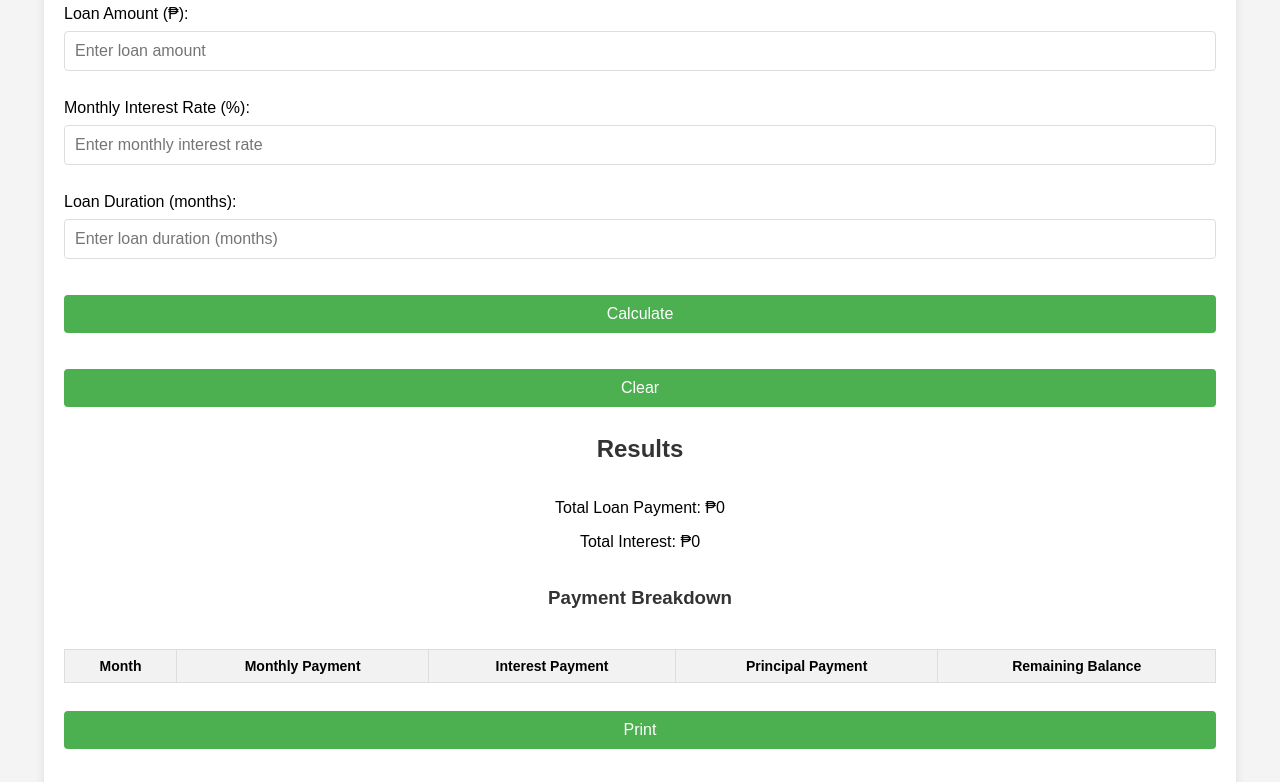
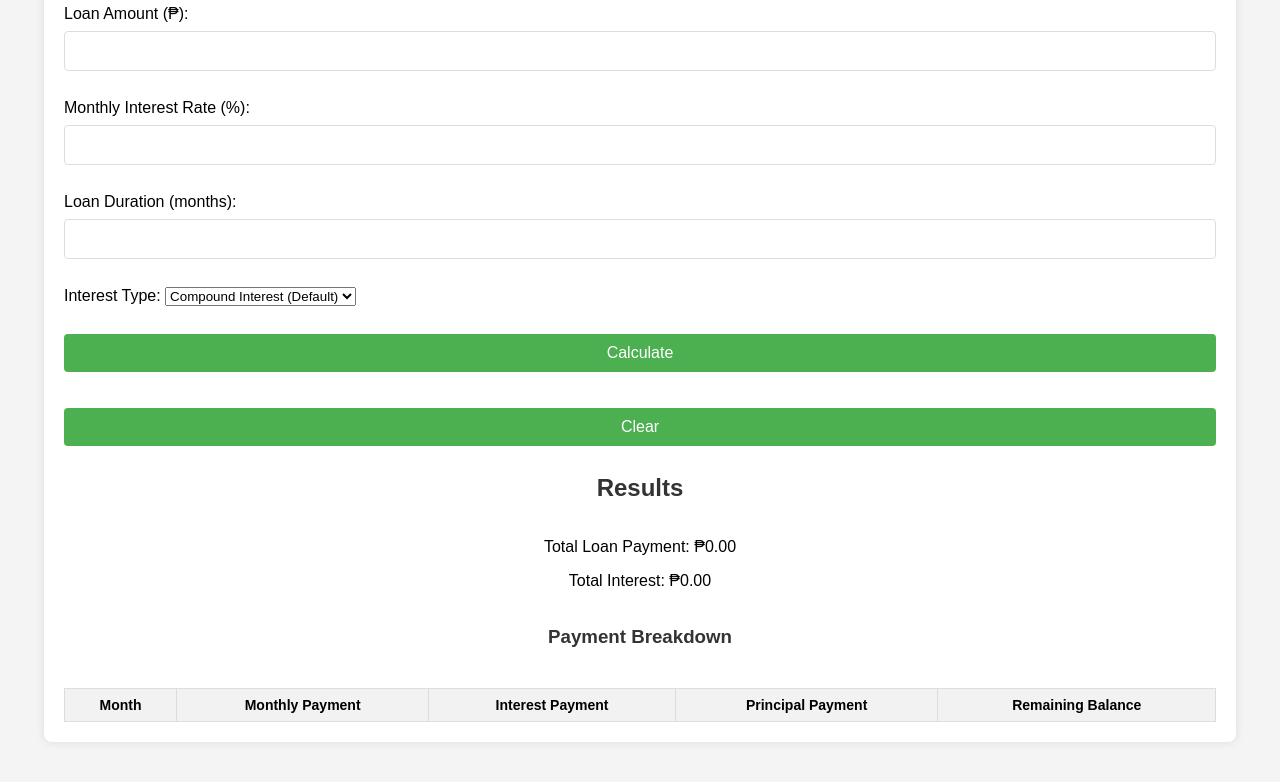
Before and after one commit to 08neXus/08nexus.github.io, a plain HTML site: page index.html in a window 1280 px wide. Shown: the part 92-874 px from the top of the page. Drawn offline with Linux system fonts and the light colour scheme.

Commit message:
Update index.html

```diff
--- a/index.html
+++ b/index.html
@@ -1,31 +1,38 @@
 <!DOCTYPE html>
 <html lang="en">
 <head>
-  <meta charset="UTF-8">
-  <meta name="viewport" content="width=device-width, initial-scale=1.0">
-  <title>Loan Calculator with Monthly Interest</title>
-  <link rel="stylesheet" href="styles.css">
-  <script src="https://cdnjs.cloudflare.com/ajax/libs/html2canvas/0.4.1/html2canvas.min.js"></script>
+  <meta charset="UTF-8" />
+  <meta name="viewport" content="width=device-width, initial-scale=1.0"/>
+  <title>Loan Calculator</title>
+  <link rel="stylesheet" href="styles.css" />
 </head>
 <body>
-
   <div class="container">
-    <h1>Loan Calculator with Monthly Interest</h1>
-    <h2 id="print-header" style="display:none;">Payment Breakdown</h2>
+    <h1>Loan Calculator</h1>
 
     <div class="input-group">
       <label for="principal">Loan Amount (₱):</label>
-      <input type="number" id="principal" placeholder="Enter loan amount">
+      <input type="number" id="principal" />
     </div>
 
     <div class="input-group">
       <label for="rate">Monthly Interest Rate (%):</label>
-      <input type="number" id="rate" placeholder="Enter monthly interest rate">
+      <input type="number" id="rate" />
     </div>
 
     <div class="input-group">
       <label for="time">Loan Duration (months):</label>
-      <input type="number" id="time" placeholder="Enter loan duration (months)">
+      <input type="number" id="time" />
+    </div>
+
+    <div class="input-group">
+      <label for="type">Interest Type:</label>
+      <select id="type">
+        <option value="compound" selected>Compound Interest (Default)</option>
+        <option value="simple">Simple Interest</option>
+        <option value="fixed">Fixed Interest</option>
+        <option value="amortized">Amortized Interest</option>
+      </select>
     </div>
 
     <button onclick="calculateLoan()">Calculate</button>
@@ -33,11 +40,11 @@
 
     <h2>Results</h2>
     <div class="output">
-      <p>Total Loan Payment: ₱<span id="total-amount">0</span></p>
-      <p>Total Interest: ₱<span id="total-interest">0</span></p>
+      <p>Total Loan Payment: ₱<span id="total-amount">0.00</span></p>
+      <p>Total Interest: ₱<span id="total-interest">0.00</span></p>
     </div>
 
-    <h3 id="payment-breakdown-header">Payment Breakdown</h3>
+    <h3>Payment Breakdown</h3>
     <table id="loan-table">
       <thead>
         <tr>
@@ -50,12 +57,8 @@
       </thead>
       <tbody></tbody>
     </table>
-
-    <button onclick="printTable()">Print</button>
-    <button onclick="saveAsImage()">Save as Image</button>
   </div>
 
   <script src="script.js"></script>
-  <div id="date-time"></div>
 </body>
 </html>
```
